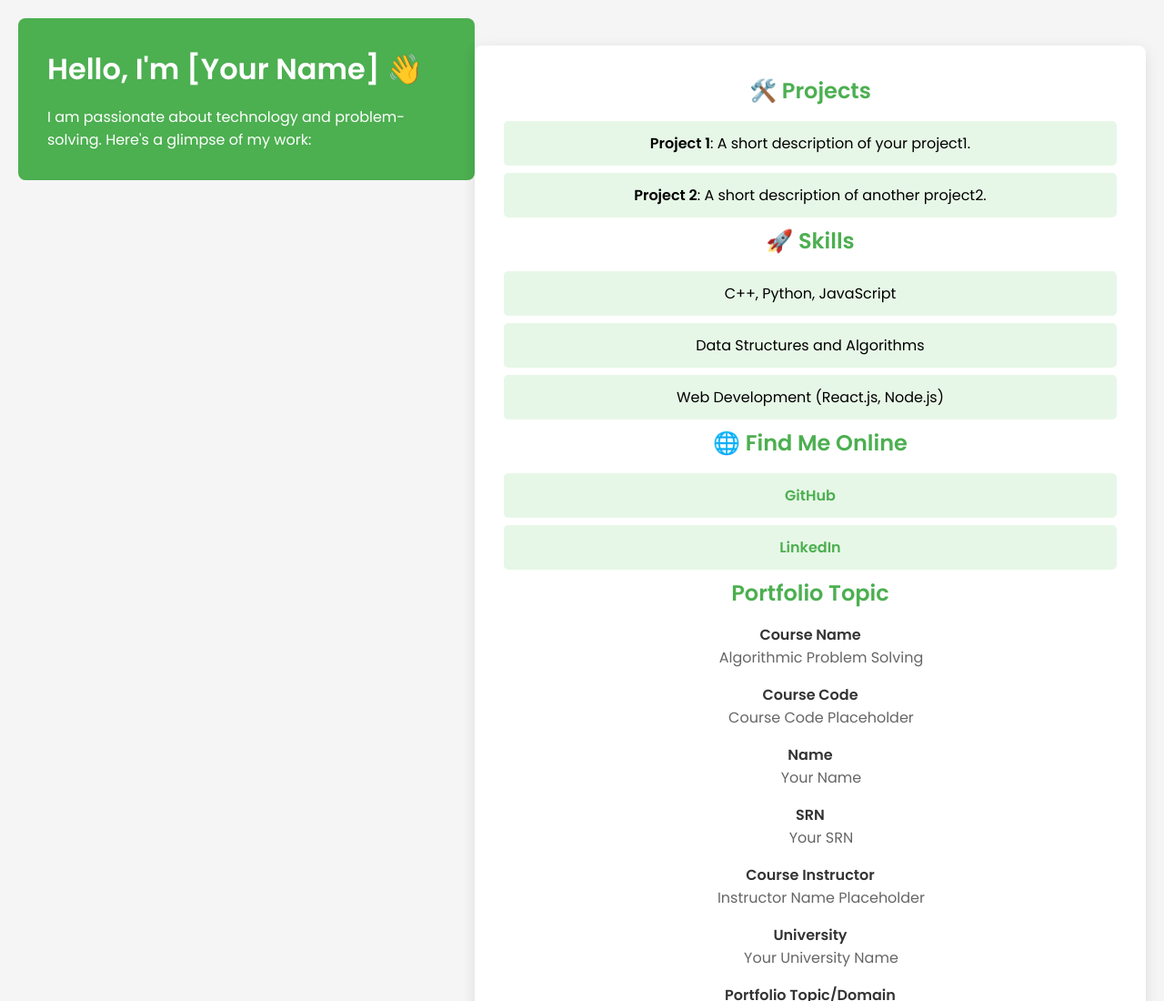
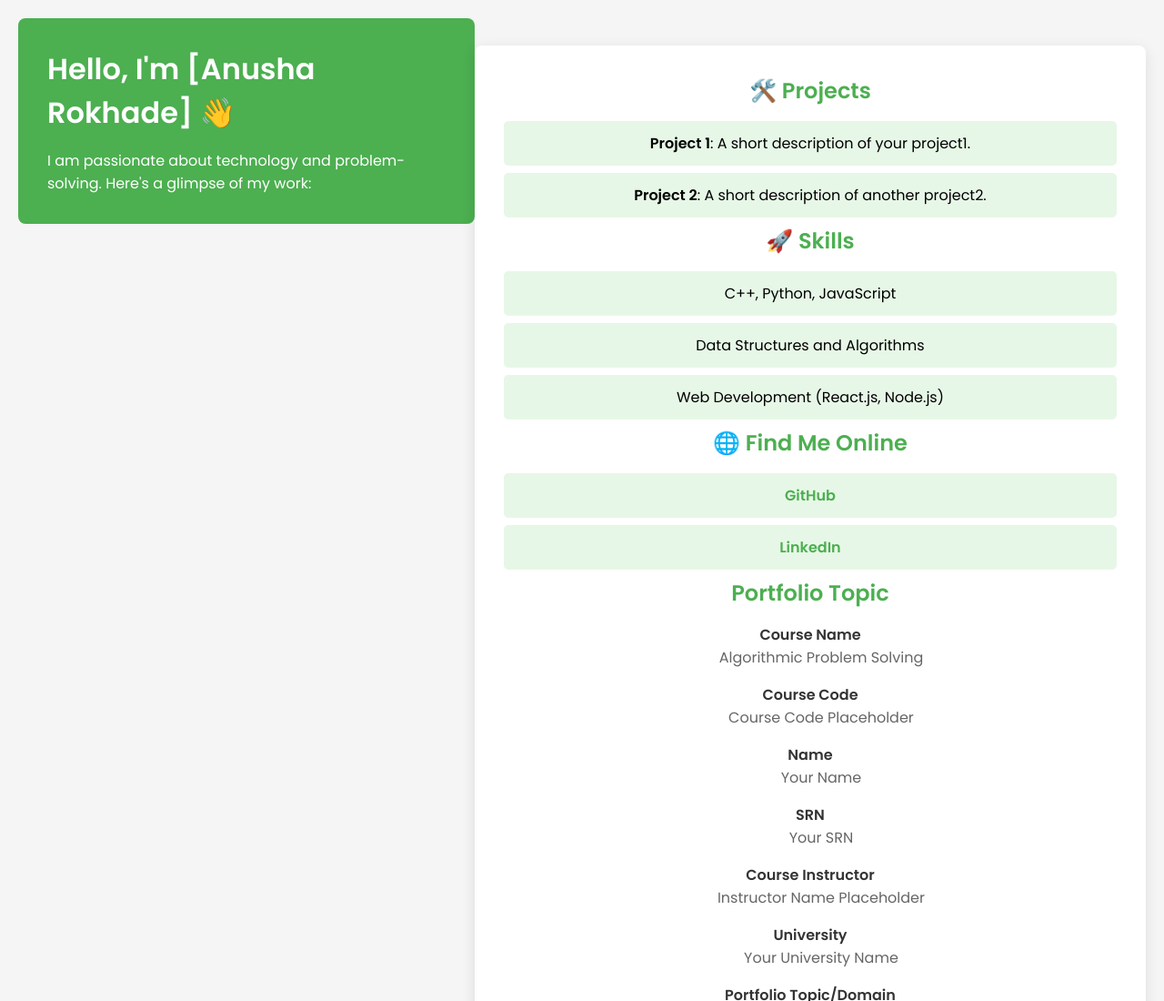
Before and after one commit to anusharokhade/portfolio.github.io, a plain HTML site: page index.html in a window 1280 px wide. Shown: the top 1100 px of the page at 91% size. Drawn offline with Linux system fonts and the light colour scheme.

Commit message:
Update index.html

```diff
--- a/index.html
+++ b/index.html
@@ -9,7 +9,7 @@
 </head>
 <body>
     <header>
-        <h1>Hello, I'm [Your Name] 👋</h1>
+        <h1>Hello, I'm [Anusha Rokhade] 👋</h1>
         <p>I am passionate about technology and problem-solving. Here's a glimpse of my work:</p>
     </header>
 
```
